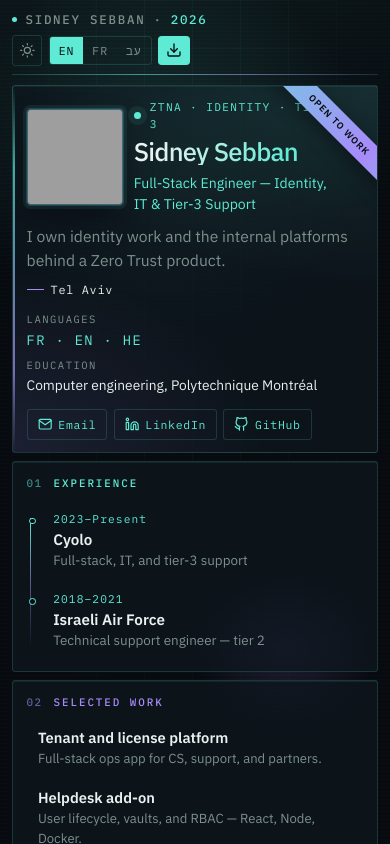
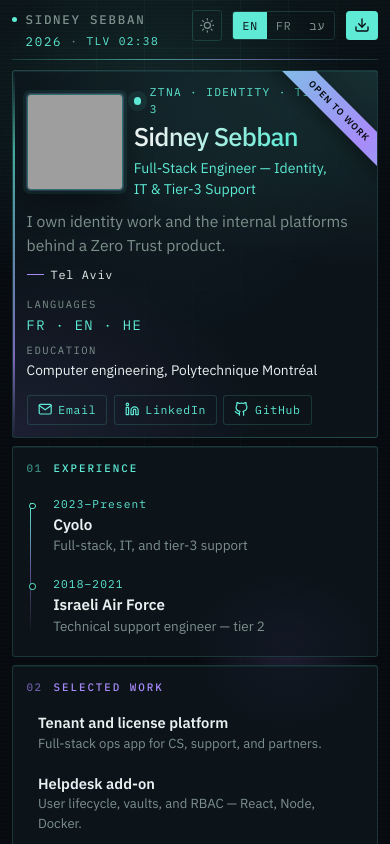
Before and after one commit to Darkfall48/Portfolio, a React (Vite) app: page / in a window 390 px wide. Shown: the top 844 px of the page. Built offline with nearby package versions, Linux system fonts and the light colour scheme; grey boxes are pictures that could not be loaded; a web font is replaced by a local one.

Commit message:
Portfolio - Frontend - Header - Improved: passive info on one side, controls on the other
Co-authored-by: Cursor <cursoragent@cursor.com>

```diff
--- a/src/cmps/SiteHeader.tsx
+++ b/src/cmps/SiteHeader.tsx
@@ -54,14 +54,16 @@ export function SiteHeader() {
 
   return (
     <header className="site-header">
-      <p className="site-header-name">
-        {profile.name}
-        <span className="site-header-year">{new Date().getFullYear()}</span>
-      </p>
+      <div className="site-header-identity">
+        <p className="site-header-name">{profile.name}</p>
+        <p className="site-header-meta">
+          <span className="site-header-year">{new Date().getFullYear()}</span>
+          <span className="site-header-clock" title={t("action.clock")}>
+            {profile.timezoneCode} {time || "--:--"}
+          </span>
+        </p>
+      </div>
       <nav className="site-header-nav" aria-label={t("nav.site")}>
-        <p className="site-header-clock" title={t("action.clock")}>
-          {profile.timezoneCode} {time || "--:--"}
-        </p>
         <button
           type="button"
           className="site-header-theme"
--- a/src/styles/cmps/_site-header.scss
+++ b/src/styles/cmps/_site-header.scss
@@ -28,6 +28,13 @@
     pointer-events: none;
   }
 
+  // Passive information on one side of the bar, controls on the other.
+  &-identity {
+    display: flex;
+    align-items: center;
+    gap: 0.5rem;
+  }
+
   &-name {
     display: flex;
     align-items: center;
@@ -47,10 +54,36 @@
     }
   }
 
-  &-year {
-    display: inline-flex;
+  &-meta {
+    display: flex;
     align-items: center;
     gap: 0.5rem;
+
+    // Separates the block from the name, and is dropped once the block moves
+    // to a line of its own.
+    &::before {
+      content: "·";
+      font-family: $font-mono;
+      font-size: 0.78rem;
+      color: $color-muted;
+    }
+  }
+
+  &-year {
+    font-family: $font-mono;
+    font-size: 0.78rem;
+    letter-spacing: 0.14em;
+    color: $color-accent;
+    font-variant-numeric: tabular-nums;
+  }
+
+  &-clock {
+    display: flex;
+    align-items: center;
+    gap: 0.5rem;
+    font-family: $font-mono;
+    font-size: 0.7rem;
+    letter-spacing: 0.12em;
     color: $color-accent;
     font-variant-numeric: tabular-nums;
 
@@ -58,14 +91,6 @@
       content: "·";
       color: $color-muted;
     }
-  }
-
-  &-clock {
-    font-family: $font-mono;
-    font-size: 0.7rem;
-    letter-spacing: 0.12em;
-    color: $color-accent;
-    font-variant-numeric: tabular-nums;
   }
 
   &-nav {
@@ -199,13 +224,11 @@ html[lang="he"] .site-header-name {
   text-transform: none;
 }
 
-// Icon-only CV button on small screens: the label would push the nav out of
-// the bar. The accessible name comes from aria-label on the anchor.
-@media (max-width: 560px) {
-  .site-header-nav {
-    gap: 0.4rem;
-  }
-
+// Icon-only CV button once the label stops fitting. The threshold is content
+// driven, not a layout breakpoint: "Télécharger le CV" is half again as wide as
+// "Download CV", so it is set from the longest locale. The accessible name
+// stays on the anchor's aria-label.
+@media (max-width: 760px) {
   .site-header-cv {
     padding-inline: 0.45rem;
 
@@ -217,15 +240,36 @@ html[lang="he"] .site-header-name {
       font-size: 1rem;
     }
   }
+}
+
+// Below this the bar cannot hold a single row in any locale, so the two-row
+// layout is declared instead of left to flex-wrap. Deciding it here is what
+// keeps the row count stable: the count used to flip back to one row at 460px,
+// where the clock hides and frees just enough space.
+@media (max-width: 560px) {
+  // Controls keep the top-right corner while the identity block grows downward,
+  // so the bar gains a line without either side drifting to the centre.
+  .site-header {
+    align-items: flex-start;
+  }
+
+  .site-header-identity {
+    flex-direction: column;
+    align-items: flex-start;
+    gap: 0.2rem;
+  }
+
+  .site-header-meta {
+    // Indented past the status dot so it lines up with the name above it.
+    padding-inline-start: 0.84rem;
+
+    &::before {
+      content: none;
+    }
+  }
 
   .site-header-lang-btn {
     min-width: 2.1rem;
     padding-inline: 0.35rem;
   }
 }
-
-@media (max-width: 460px) {
-  .site-header-clock {
-    display: none;
-  }
-}
```
